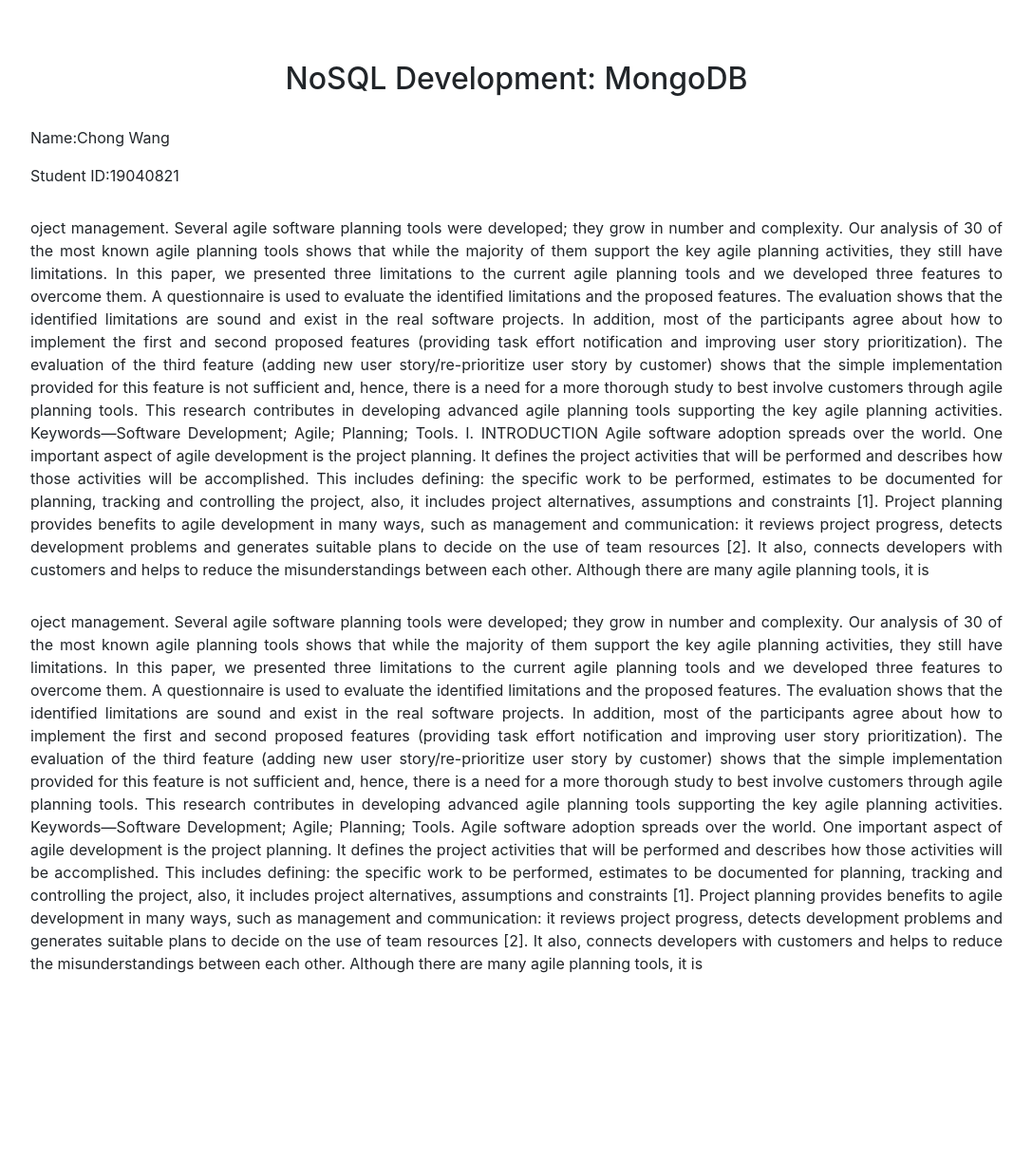
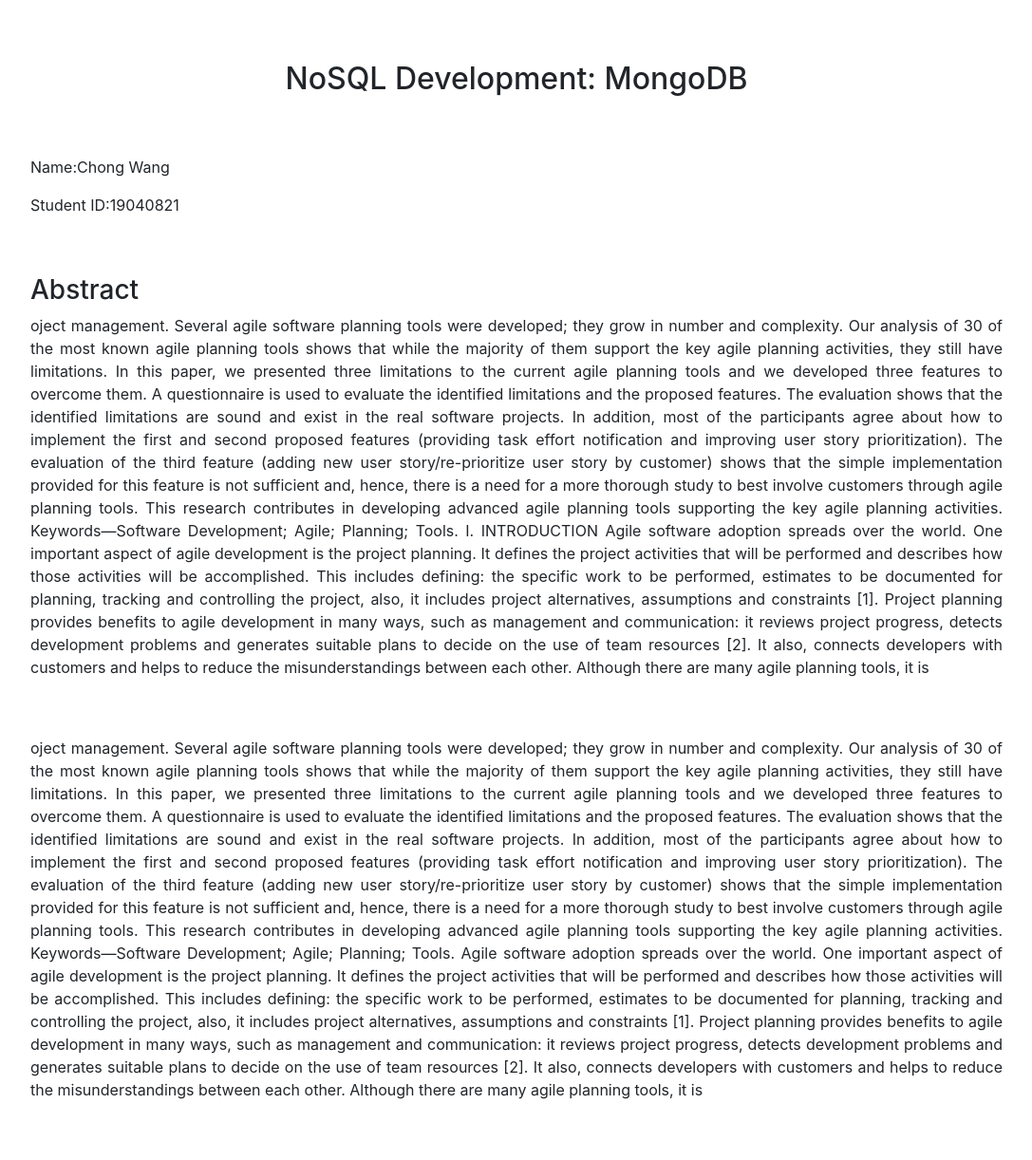
Before and after one commit to Ted-chongwang/herokutest, a PHP site: page / in a window 1280 px wide. Shown: the whole page at 95% size, without its empty margins (96-1183 px from the left). Before the commit the page ends 1025 px from the top, so only its background shows below. Run offline with PHP 8.4, Linux system fonts and the light colour scheme.

Commit message:
Update index.php

```diff
--- a/index.php
+++ b/index.php
@@ -9,7 +9,7 @@
     <link rel="stylesheet" href="https://stackpath.bootstrapcdn.com/bootstrap/4.4.1/css/bootstrap.min.css" integrity="sha384-Vkoo8x4CGsO3+Hhxv8T/Q5PaXtkKtu6ug5TOeNV6gBiFeWPGFN9MuhOf23Q9Ifjh" crossorigin="anonymous">
     <title>NoSQL Development: MongoDB</title>
     <style>
-       .paragraphmargin {margin-bottom:3%;}
+       .paragraphmargin {margin-bottom:6%;}
        .mainmargin   {maigin-bottom:5%;margin-left:10%;margin-right:10%;margin-top:5%;}
        p {text-align:justify;}
        p.pleft {text-align:left;}
@@ -19,13 +19,13 @@
 
   <body class="mainmargin">
     <div class="paragraphmargin">
-      <h2 >NoSQL Development: MongoDB</h1>
+      <h2>NoSQL Development: MongoDB</h1>
     </div>
     <div class="paragraphmargin">
       <p class="pleft">Name:Chong Wang</p>
       <p class="pleft">Student ID:19040821</p>
     </div>
-
+      <h3>Abstract</h3>
       <p class="paragraphmargin">oject management. Several agile software planning tools were developed; they grow in number and complexity. Our analysis of 30 of the most known agile planning tools shows that while the majority of them support the key agile planning activities, they still have limitations. In this paper, we presented three limitations to the current agile planning tools and we developed three features to overcome them. A questionnaire is used to evaluate the identified limitations and the proposed features. The evaluation shows that the identified limitations are sound and exist in the real software projects. In addition, most of the participants agree about how to implement the first and second proposed features (providing task effort notification and improving user story prioritization). The evaluation of the third feature (adding new user story/re-prioritize user story by customer) shows that the simple implementation provided for this feature is not sufficient and, hence, there is a need for a more thorough study to best involve customers through agile planning tools. This research contributes in developing advanced agile planning tools supporting the key agile planning activities.
       Keywords—Software Development; Agile; Planning; Tools.
       I. INTRODUCTION
```
